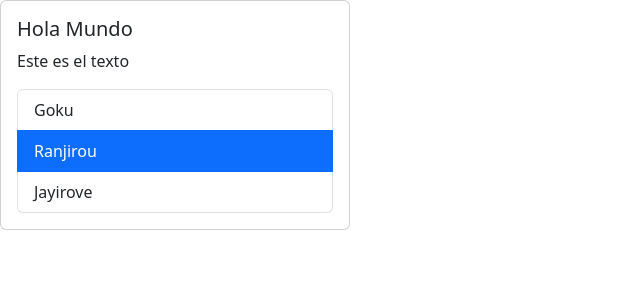
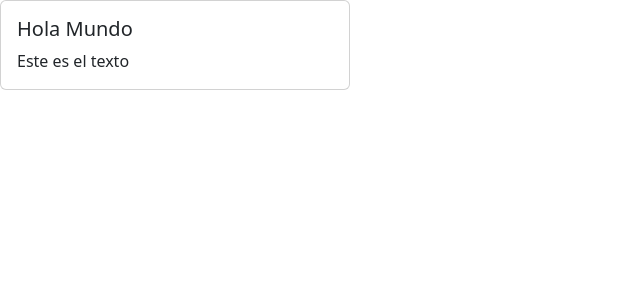
Before and after one commit to juanexgue/holamundo_react, a React (Vite) app: page / in a window 1280 px wide. Shown: the top 300 px of the page, without its empty margins (0-640 px from the left). Built offline with nearby package versions, Linux system fonts and the light colour scheme.

Commit message:
Renderizado condicional

```diff
--- a/src/App.tsx
+++ b/src/App.tsx
@@ -3,18 +3,21 @@ import List from "./components/List";
 
 
 function App() {
-const list= ["Goku", "Ranjirou","Jayirove"]
+  const list: string[] = [] /*"Goku", "Tanjiro", "Eren" */
 
   const handleSelect = (elemento: string) => {
     console.log("imprimiendo", elemento);
   };
 
+  const contenido = list.length !== 0 && (<List data={list} onSelect={handleSelect} />);
+
   return (
     <Card>
       <CardBody title="Hola Mundo" text="Este es el texto" />
-    <List data={list} onSelect={handleSelect}/>
+      {contenido}
     </Card>
   );
+
 }
 
 export default App;
```
Also changed, not shown: src/components/Card.tsx (+4 -4 lines). Lines whose indentation alone changed are shown as unchanged.
